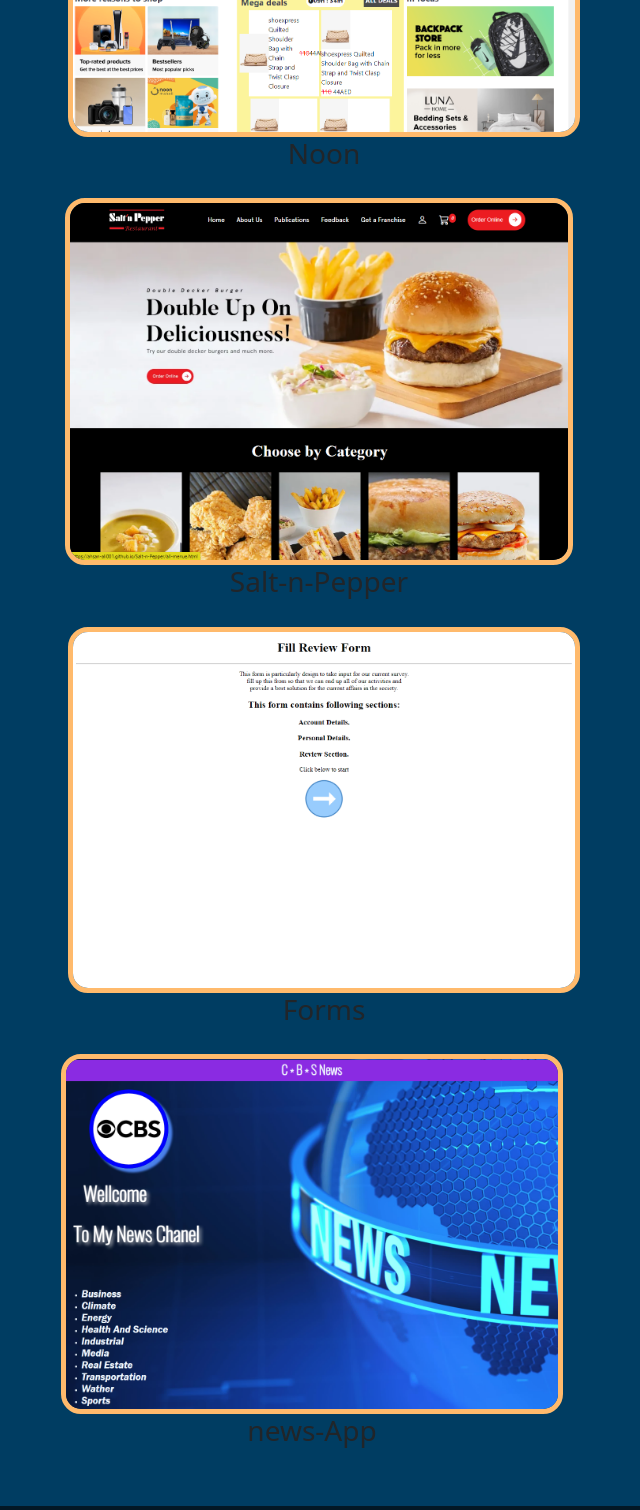
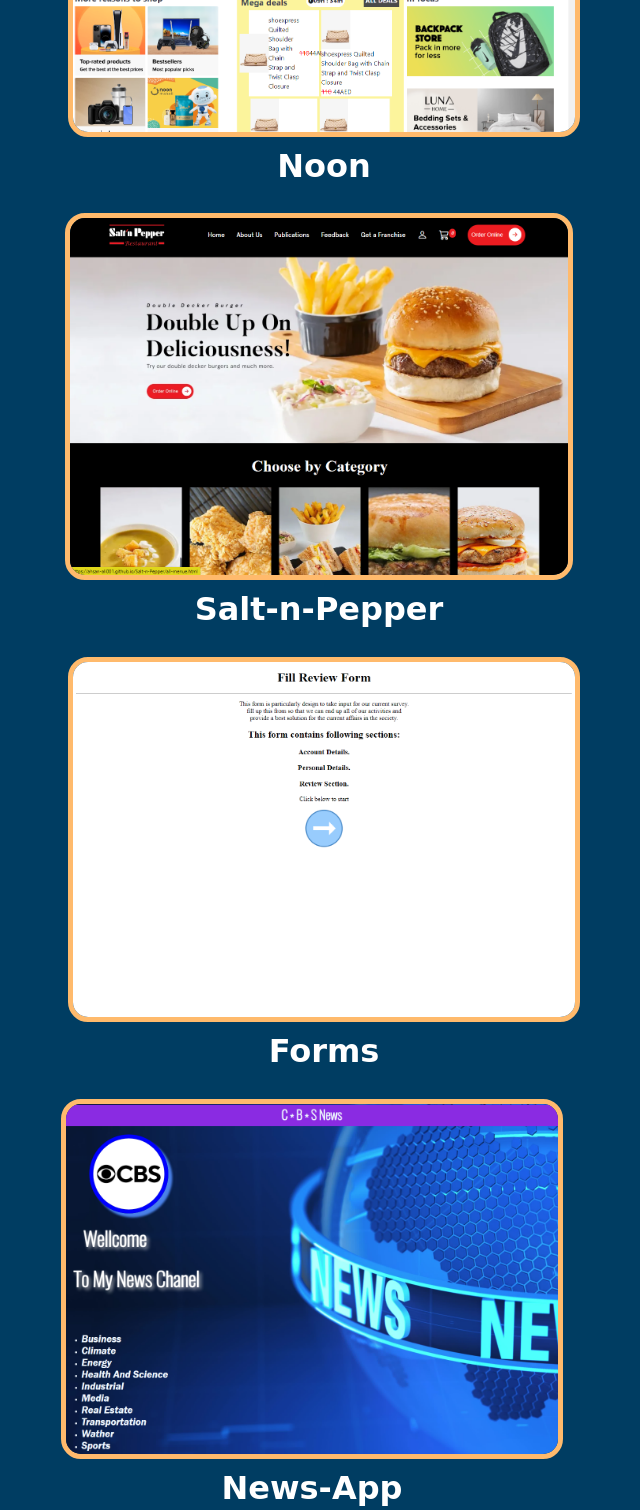
Before and after one commit to AhsanAlijs/Portfolio-new, a plain HTML site: page index.html in a window 1280 px wide. Shown: the part 1240-2750 px from the top of the page, without its empty margins (316-956 px from the left). Drawn offline with nearby package versions, Linux system fonts and the light colour scheme.

Commit message:
Project names colors changed

```diff
--- a/index.html
+++ b/index.html
@@ -65,21 +65,29 @@
 
         <div class="pro-main-div">
             <div class="pro-img"><a href="https://ahsan-ali001.github.io/noon-app-tailwind-project/"
-                    target="_blank"><img src="./assets/pro-1.png" class="pro-images" alt="pro-image"></a>
-                <h3>Noon</h3>
+                    target="_blank" class="pro-aner"><img src="./assets/pro-1.png" class="pro-images" alt="pro-image">
+                    <h3 class="pro-headr">Noon</h3>
+                </a>
+
             </div>
-            <div class="pro-img"><a href="https://ahsan-ali001.github.io/Salt-n-Pepper/" target="_blank"><img
-                        src="./assets/pro-2.png" class="pro-images" alt="pro-image"></a>
-                <h3>Salt-n-Pepper</h3>
+            <div class="pro-img"><a href="https://ahsan-ali001.github.io/Salt-n-Pepper/" target="_blank" class="pro-aner"><img
+                        src="./assets/pro-2.png" class="pro-images" alt="pro-image">
+                    <h3 class="pro-headr">Salt-n-Pepper</h3>
+                </a>
+
             </div>
-            <div class="pro-img"><a href="https://ahsan-ali001.github.io/Forms-project/" target="_blank"><img
-                        src="./assets/pro-3.png" class="pro-images" alt="pro-image"></a>
-                <h3>Forms</h3>
+            <div class="pro-img"><a href="https://ahsan-ali001.github.io/Forms-project/" target="_blank" class="pro-aner"><img
+                        src="./assets/pro-3.png" class="pro-images" alt="pro-image">
+                    <h3 class="pro-headr">Forms</h3>
+                </a>
+
             </div>
-            <div class="pro-img"><a href="https://ahsan-ali001.github.io/news-App/" target="_blank"><img
-                        src="./assets/pro-4.png" class="pro-images" alt="pro-image"></a>
-                        <h3>news-App</h3>
-                    </div>
+            <div class="pro-img"><a href="https://ahsan-ali001.github.io/news-App/" target="_blank" class="pro-aner"><img
+                        src="./assets/pro-4.png" class="pro-images" alt="pro-image">
+                    <h3 class="pro-headr">News-App</h3>
+                </a>
+
+            </div>
         </div>
         <!-- project-sec-end -->
 
--- a/style.css
+++ b/style.css
@@ -184,3 +184,14 @@
     color: var(--orange);
     text-decoration: underline;
 }
+.pro-headr{
+    color: var(--White);
+    font-size: 2rem;
+    font-weight: bold;
+    font-family: var(--Web-font2);
+    margin-top: 10px;
+
+}
+.pro-aner{
+    text-decoration: none;
+}
```
